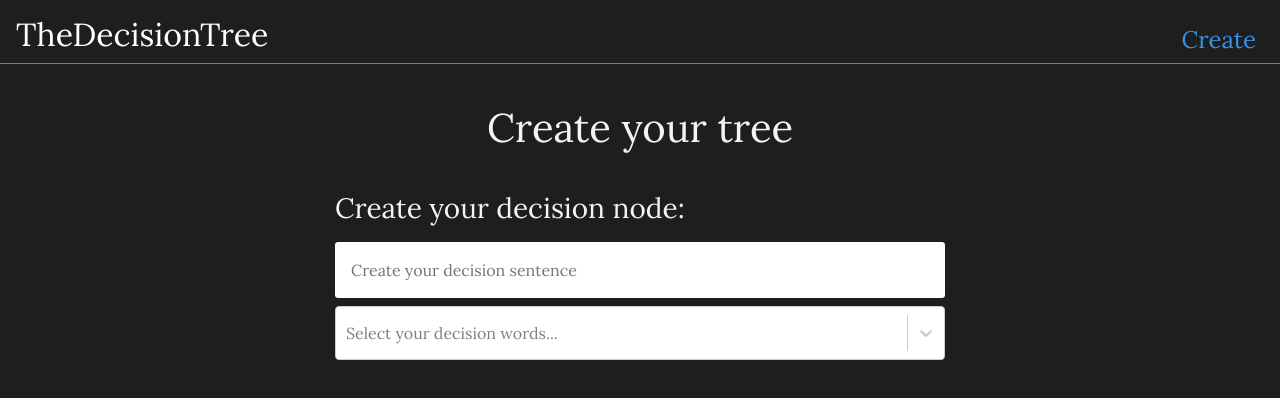
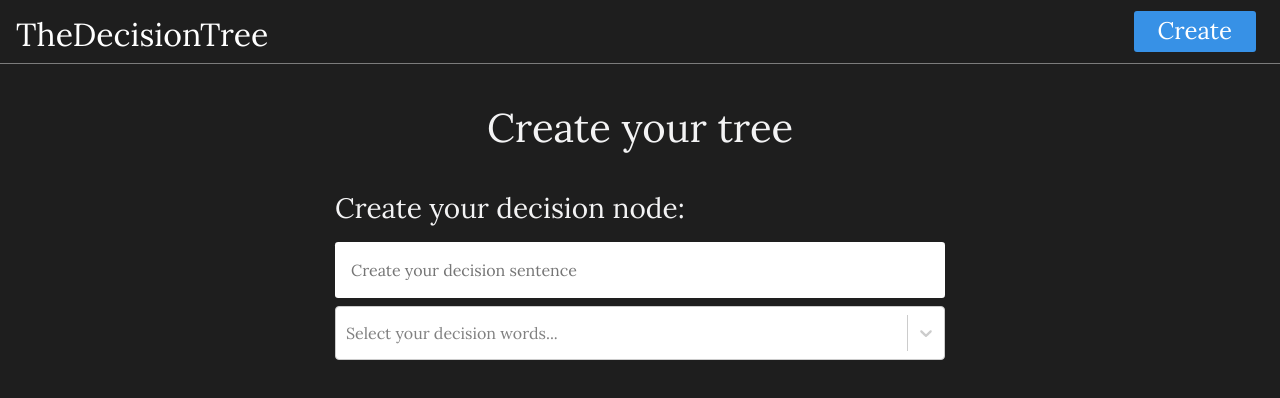
Before and after one commit to TimBMedcalf/thedecisivetree, a React (Create React App) app in the folder client/: page /create in a window 1280 px wide. Shown: the top 398 px of the page. Built offline with nearby package versions, Linux system fonts and the light colour scheme; a web font is replaced by a local one.

Commit message:
Changed link into button styles

```diff
--- a/client/src/scss/components/_header.scss
+++ b/client/src/scss/components/_header.scss
@@ -19,6 +19,11 @@
   .other-links {
     align-self: center;
     margin-right: 1em;
+    margin-bottom: 0.7em;
     font-size: 1.5em;
+    background-color: $primary;
+    color: #fff;
+    border-radius: 3px;
+    padding: 0.1em 1em;
   }
 }
```
